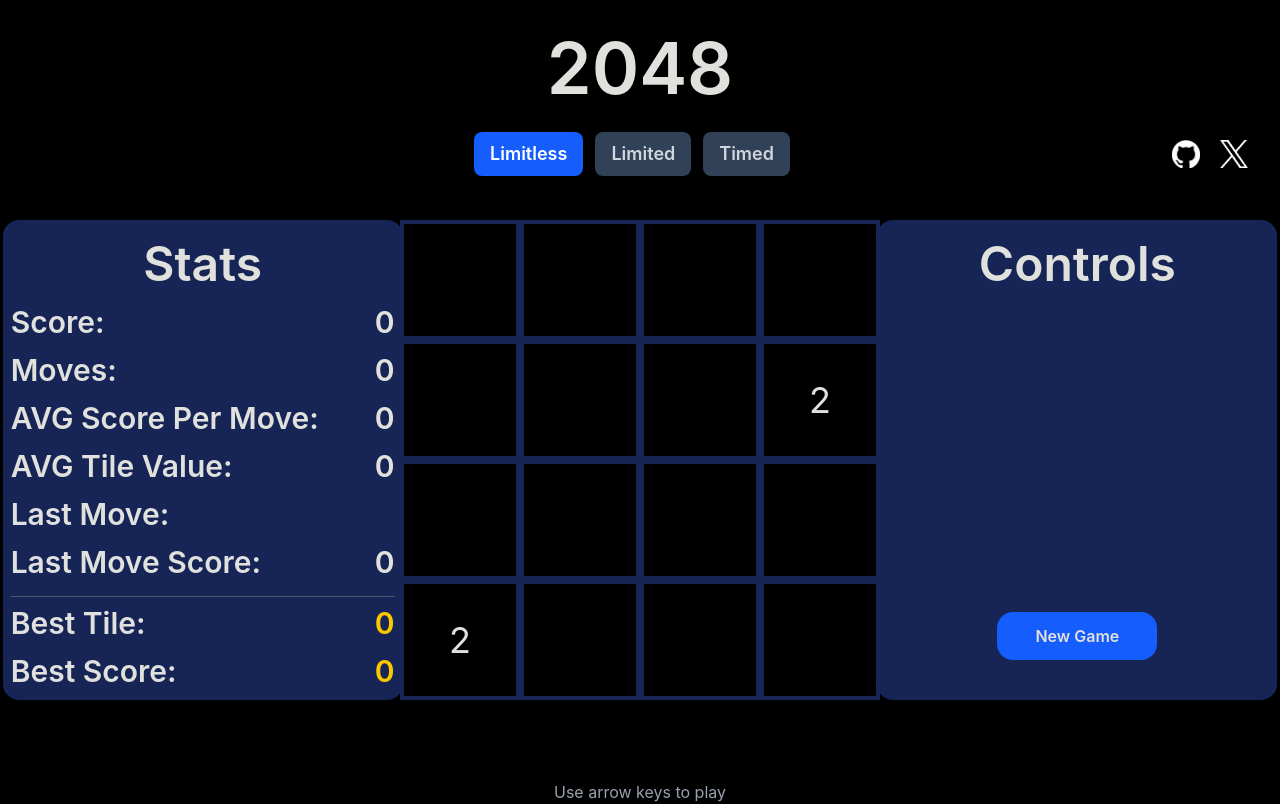
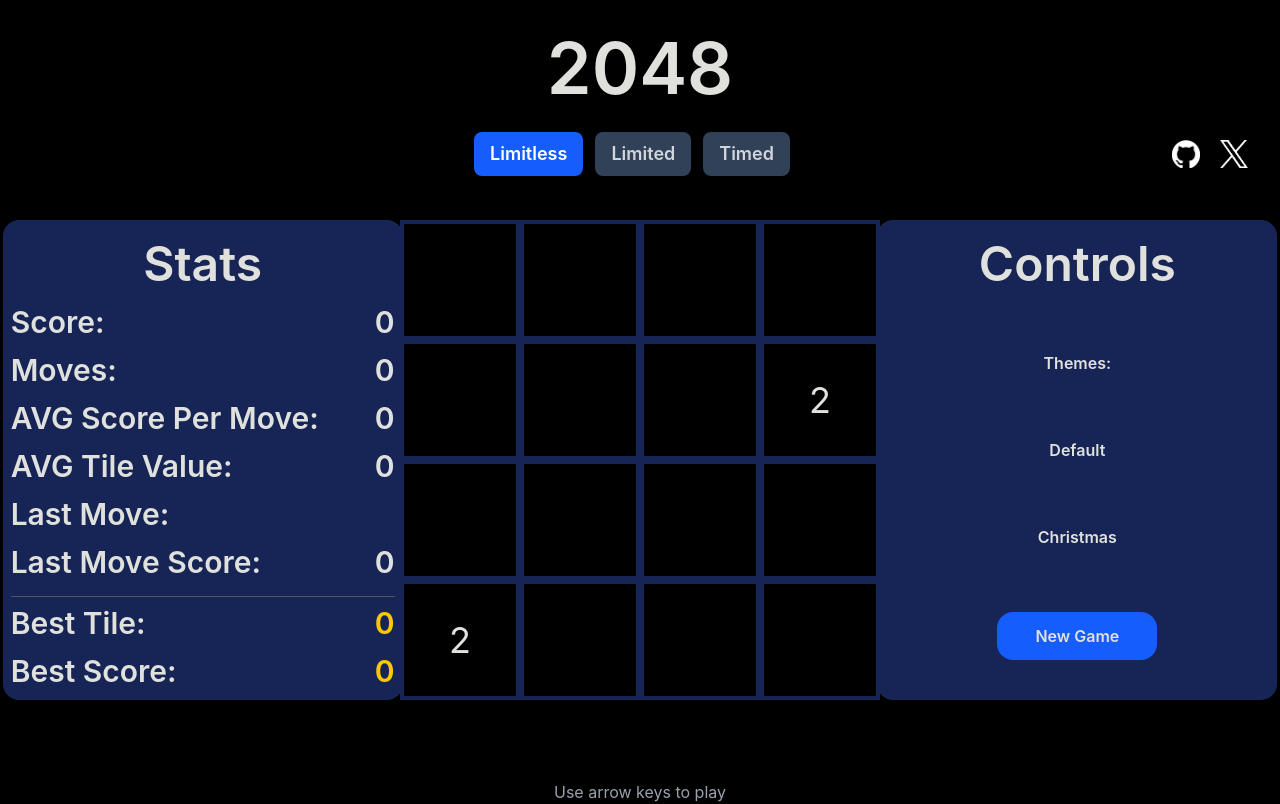
Before and after one commit to ThomasFraserDev/2048, a React (Vite) app: page / in a window 1280 px wide. Built offline with nearby package versions, Linux system fonts and the light colour scheme.

Commit message:
- Fixed average value resetting logic - Began implementation of themes - Updated README.md

```diff
--- a/src/App.jsx
+++ b/src/App.jsx
@@ -86,7 +86,7 @@ export default function App() {
     setScore(newScore);
     setMoves(0);
     setAvgScore(0);
-    setAvgVal(getAvgVal(board));
+    setAvgVal(0);
     setLastMove("");
     setLMScore(0);
   };
--- a/src/components/GameController.jsx
+++ b/src/components/GameController.jsx
@@ -2,6 +2,9 @@ export default function GameController({replay}) {
     return(
         <div className="flex flex-col w-100 h-120 bg-blue-950 rounded-2xl items-center font-semibold justify-between">
             <h2 className="text-5xl mt-5">Controls</h2>
+            <h3>Themes:</h3>
+            <button>Default</button>
+            <button>Christmas</button>
             <button onClick={replay} className="w-40 bg-blue-600 hover:bg-blue-500 py-3 px-6 cursor-pointer rounded-2xl mb-10">New Game</button>
         </div>
     )
```
Also changed, not shown: 1 other file (tests, documents, lock files or other folders).
